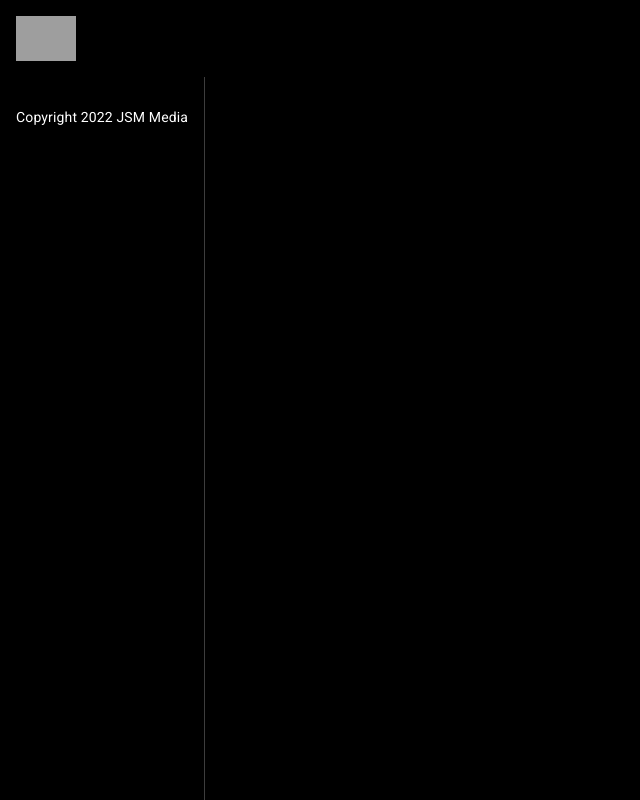
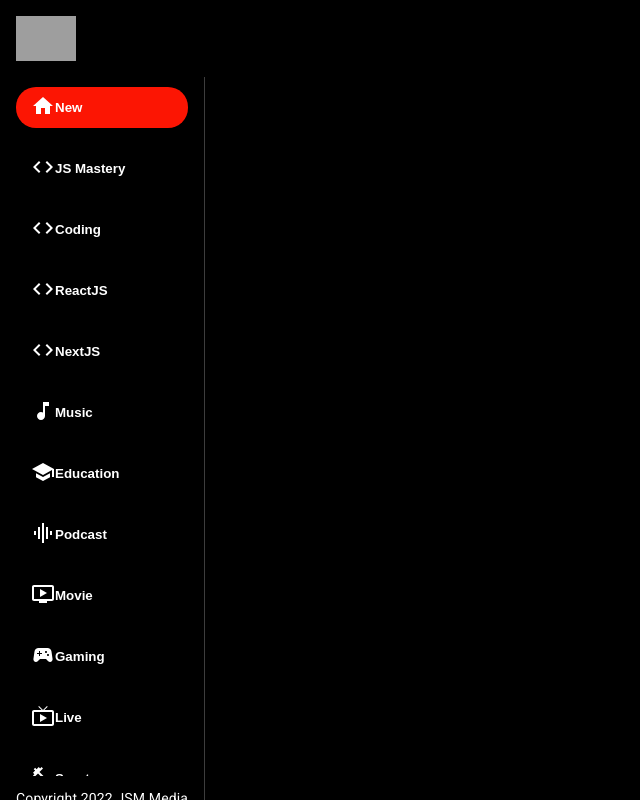
Before and after one commit to Noi-Git/Youtube-Rapid-api, a React (Create React App) app: page / in a window 1280 px wide. Shown: the top 800 px of the page, without its empty margins (0-640 px from the left). Built offline with nearby package versions, Linux system fonts and the light colour scheme; grey boxes are pictures that could not be loaded.

Commit message:
create side bar by loop through an array of object

```diff
--- a/src/components/Feed.jsx
+++ b/src/components/Feed.jsx
@@ -1,5 +1,6 @@
 import React, { useState, useEffect } from 'react'
 import { Box, Stack, Typography } from '@mui/material'
+import Sidebar from './Sidebar'
 
 const Feed = () => {
   return (
@@ -11,7 +12,7 @@
           px: { sx: 0, md: 2 },
         }}
       >
-        Sidebar
+        <Sidebar />
         <Typography
           className='copyright'
           variant='body2'
--- /dev/null
+++ b/src/components/Sidebar.jsx
@@ -0,0 +1,31 @@
+import React from 'react'
+import { Stack } from '@mui/material'
+import { categories } from '../utils/constants'
+
+const selectedCategory = 'New'
+
+const Sidebar = () => (
+  <Stack
+    direction='row'
+    sx={{
+      overflowY: 'auto',
+      height: { sx: 'auto', md: '95%' },
+      flexDirection: { md: 'column' },
+    }}
+  >
+    {categories.map((category) => (
+      <button
+        className='category-btn'
+        style={{
+          background: category.name === selectedCategory && '#fc1503',
+          color: 'white',
+        }}
+      >
+        <span>{category.icon}</span>
+        <span>{category.name}</span>
+      </button>
+    ))}
+  </Stack>
+)
+
+export default Sidebar
--- a/src/components/index.js
+++ b/src/components/index.js
@@ -3,4 +3,5 @@
 export { default as ChannelDetail } from './ChannelDetail'
 export { default as SearchFeed } from './SearchFeed'
 export { default as SearchBar } from './SearchBar'
+export { default as Sidebar } from './Sidebar'
 export { default as VideoDetail } from './VideoDetail'
```
